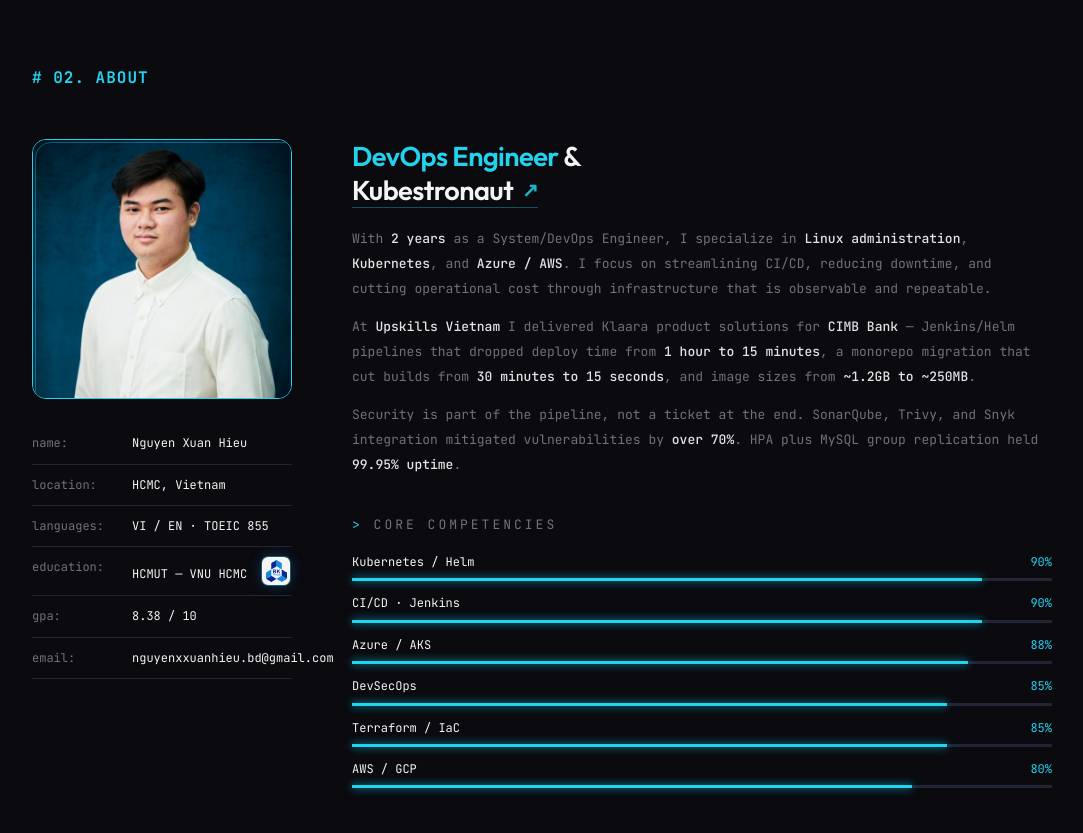
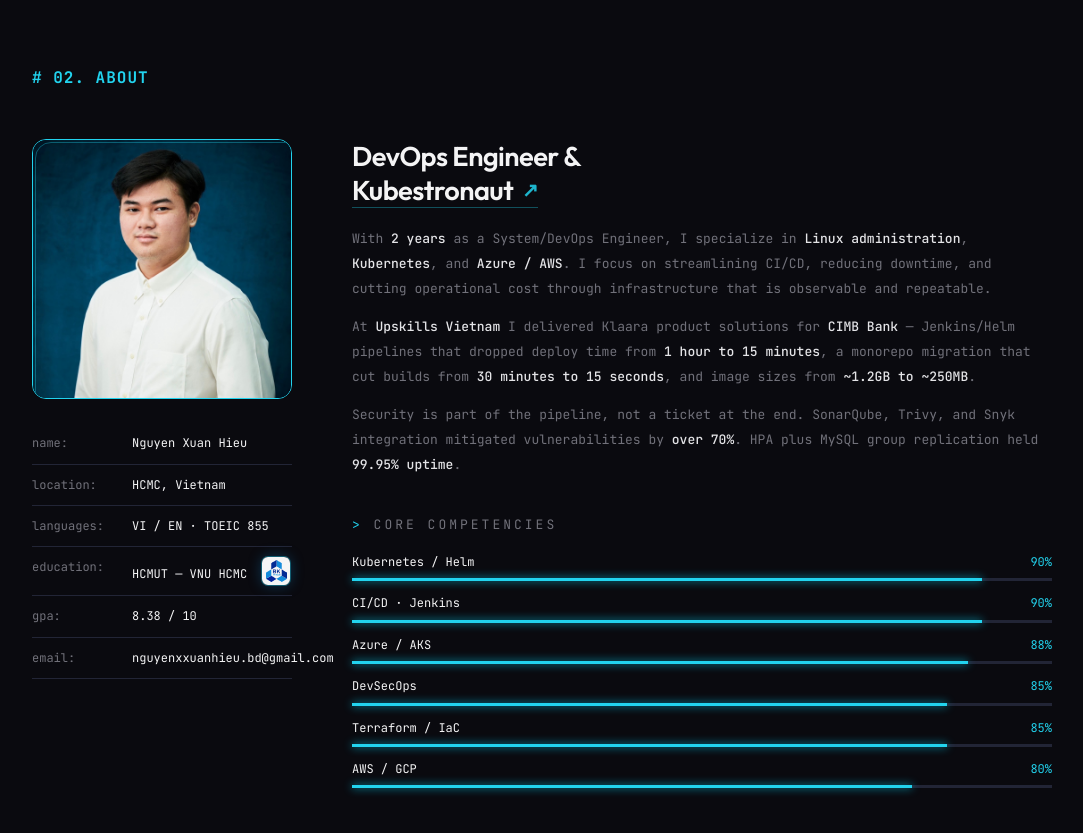
Before and after one commit to hieunguyen0202/hieu-profile, a website: page public/index.html in a window 1280 px wide. Shown: the part 960-1793 px from the top of the page, without its empty margins (98-1181 px from the left). Drawn offline with Linux system fonts and the light colour scheme.

Commit message:
style(home): make DevOps Engineer heading white

```diff
--- a/public/css/style.css
+++ b/public/css/style.css
@@ -692,7 +692,7 @@ section {
 }
 
 .about-content h2 em {
-  color: var(--accent);
+  color: var(--white);
   font-style: normal;
 }
 
```
